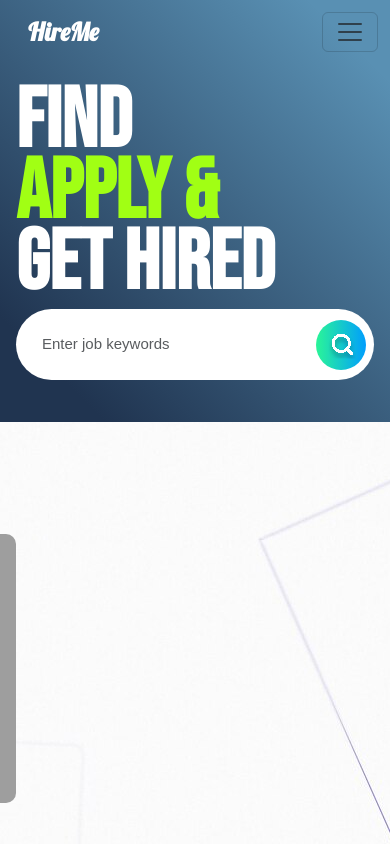
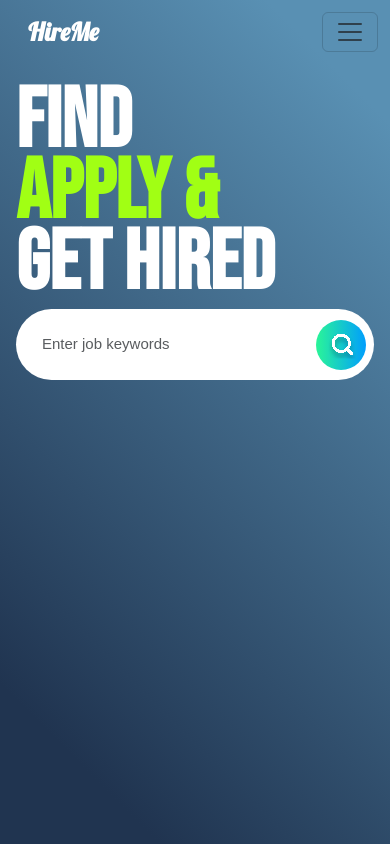
Before and after one commit to donC20/hireme, a React (Create React App) app: page / in a window 390 px wide. Shown: the top 844 px of the page. Built offline with nearby package versions, Linux system fonts and the light colour scheme; grey boxes are pictures that could not be loaded; a web font is replaced by a local one.

Commit message:
test screen

```diff
--- a/src/index.css
+++ b/src/index.css
@@ -391,7 +391,7 @@ body {
 /* resposnsive layout */
 @media only screen and (min-width: 300px) and (max-width: 600px) {
   #home-landing {
-    height: 50vh !important;
+    height: 100vh !important;
   }
 
   .landing-side-paragraph {
```
